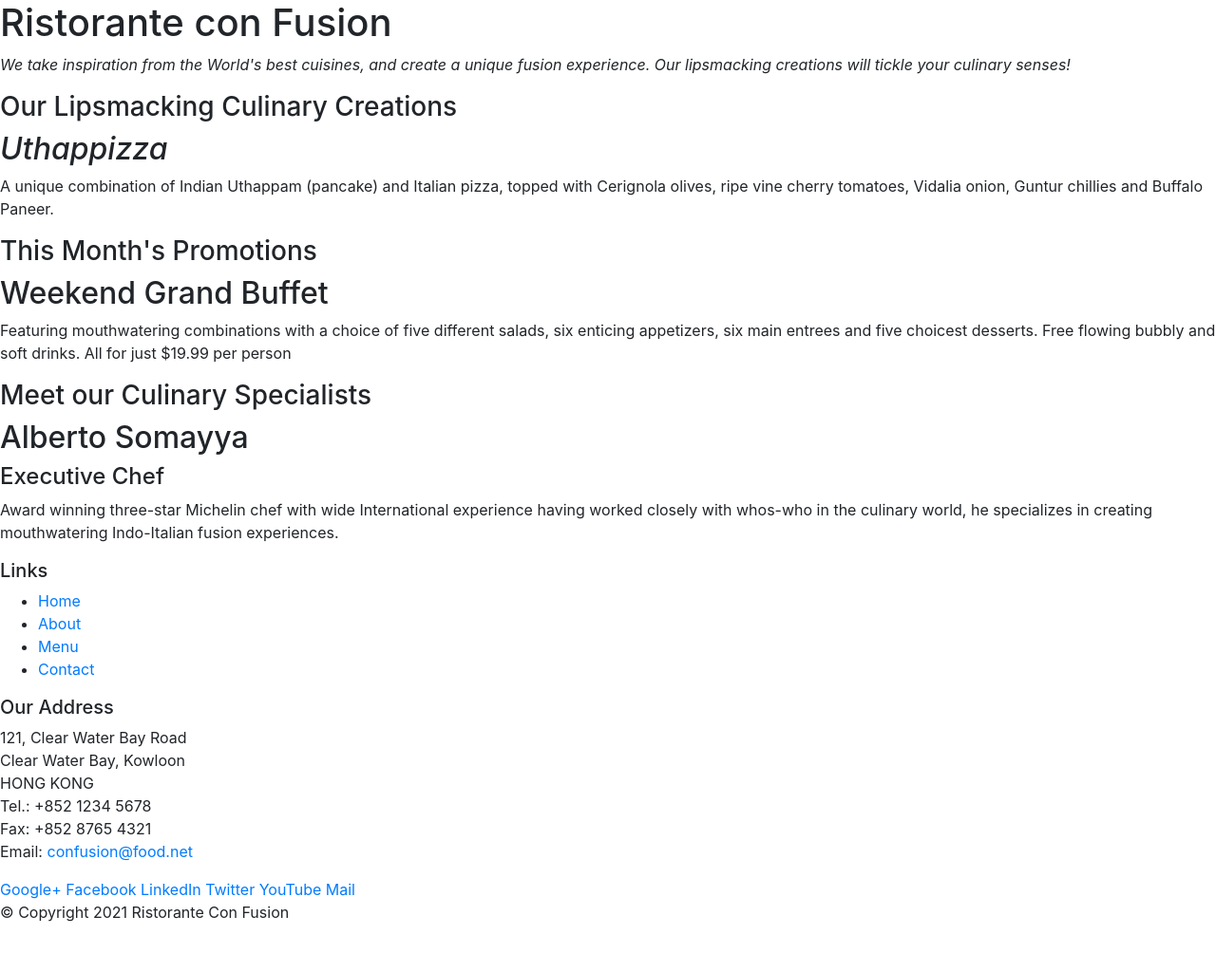
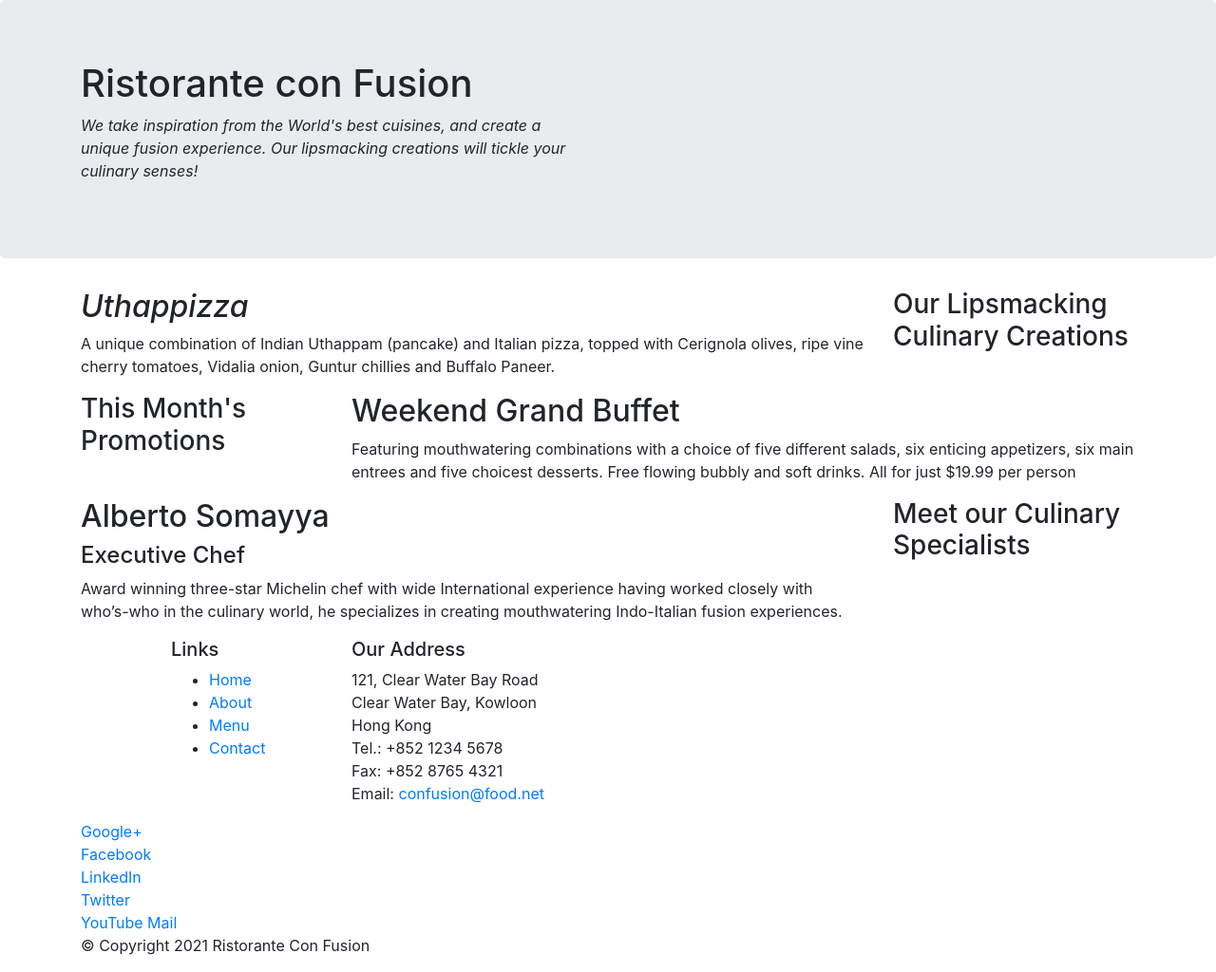
Before and after one commit to Proximanova-Metropolis/Bootstrap4Course, a website: page index.html in a window 1280 px wide. Shown: the whole page at 95% size. Before the commit the page ends 989 px from the top, so only its background shows below. Drawn offline with nearby package versions, Linux system fonts and the light colour scheme.

Commit message:
Bootstrap Grid Part 1

```diff
--- a/index.html
+++ b/index.html
@@ -15,57 +15,57 @@
 
 <body>
 
-    <header>
-        <div>
-            <div>
-                <div>
+    <header class="jumbotron">
+        <div class="container">
+            <div class="row">
+                <div class="col-12 col-sm-6">
                     <h1>Ristorante con Fusion</h1>
                     <p><em>We take inspiration from the World's best cuisines, and create a unique fusion experience. Our lipsmacking creations will tickle your culinary senses!</em></p>
                 </div>
-                <div>
+                <div class="col-12 col-sm">
                 </div>
             </div>
         </div>
     </header>
 
-    <div>
-        <div>
-            <div>
+    <div class="container">
+        <div class="row">
+            <div class="col-12 col-sm-4 order-sm-last col-md-3">
                 <h3>Our Lipsmacking Culinary Creations</h3>
             </div>
-            <div>
+            <div class="col col-sm order-sm-first col-md">
                 <h2><i>Uthappizza</i></h2>
                 <p>A unique combination of Indian Uthappam (pancake) and Italian pizza, topped with Cerignola olives, ripe vine cherry tomatoes, Vidalia onion, Guntur chillies and Buffalo Paneer.</p>
             </div>
         </div>
 
 
-        <div>
-            <div>
+        <div class="row">
+            <div class="col-12 col-sm-4 col-md-3">
                 <h3>This Month's Promotions</h3>
             </div>
-            <div>
+            <div class="col col-sm col-md">
                 <h2>Weekend Grand Buffet</h2>
                 <p>Featuring mouthwatering combinations with a choice of five different salads, six enticing appetizers, six main entrees and five choicest desserts. Free flowing bubbly and soft drinks. All for just $19.99 per person </p>
             </div>
         </div>
 
-        <div>
-            <div>
+        <div class="row">
+            <div class="col-12 col-sm-4 order-sm-last col-md-3">
                 <h3>Meet our Culinary Specialists</h3>
             </div>
-            <div>
+            <div class="col col-sm order-sm-first col-md">
                 <h2>Alberto Somayya</h2>
                 <h4>Executive Chef</h4>
-                <p>Award winning three-star Michelin chef with wide International experience having worked closely with whos-who in the culinary world, he specializes in creating mouthwatering Indo-Italian fusion experiences. </p>
+                <p>Award winning three-star Michelin chef with wide International experience having worked closely with who’s-who in the culinary world, he specializes in creating mouthwatering Indo-Italian fusion experiences. </p>
             </div>
         </div>
     </div>
 
     <footer>
-        <div>
-            <div>
-                <div>
+        <div class="container">
+            <div class="row">
+                <div class="col-4 offset-1 col-sm-2">
                     <h5>Links</h5>
                     <ul>
                         <li><a href="#">Home</a></li>
@@ -74,19 +74,19 @@
                         <li><a href="#">Contact</a></li>
                     </ul>
                 </div>
-                <div>
+                <div class="col-7 col-sm-5">
                     <h5>Our Address</h5>
                     <address>
 		              121, Clear Water Bay Road<br>
 		              Clear Water Bay, Kowloon<br>
-		              HONG KONG<br>
+		              Hong Kong<br>
 		              Tel.: +852 1234 5678<br>
 		              Fax: +852 8765 4321<br>
 		              Email: <a href="mailto:confusion@food.net">confusion@food.net</a>
 		           </address>
                 </div>
                 <div>
-                    <div>
+                    <div class="col-12 col-sm-4">
                         <a href="http://google.com/+">Google+</a>
                         <a href="http://www.facebook.com/profile.php?id=">Facebook</a>
                         <a href="http://www.linkedin.com/in/">LinkedIn</a>
@@ -96,8 +96,8 @@
                     </div>
                 </div>
            </div>
-           <div>
-                <div>
+           <div class="row">
+                <div class="col-auto">
                     <p>© Copyright 2021 Ristorante Con Fusion</p>
                 </div>
            </div>
```
